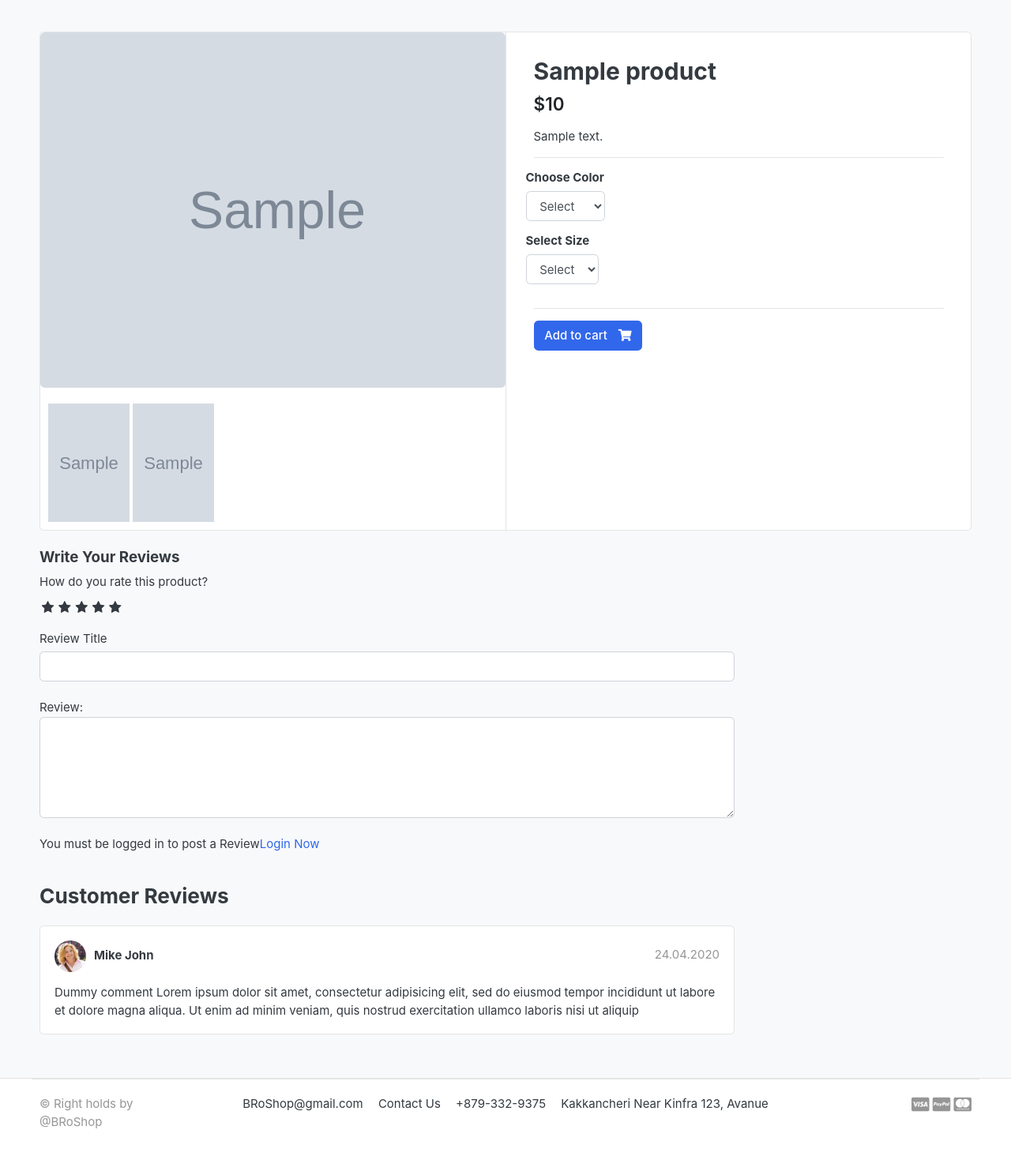
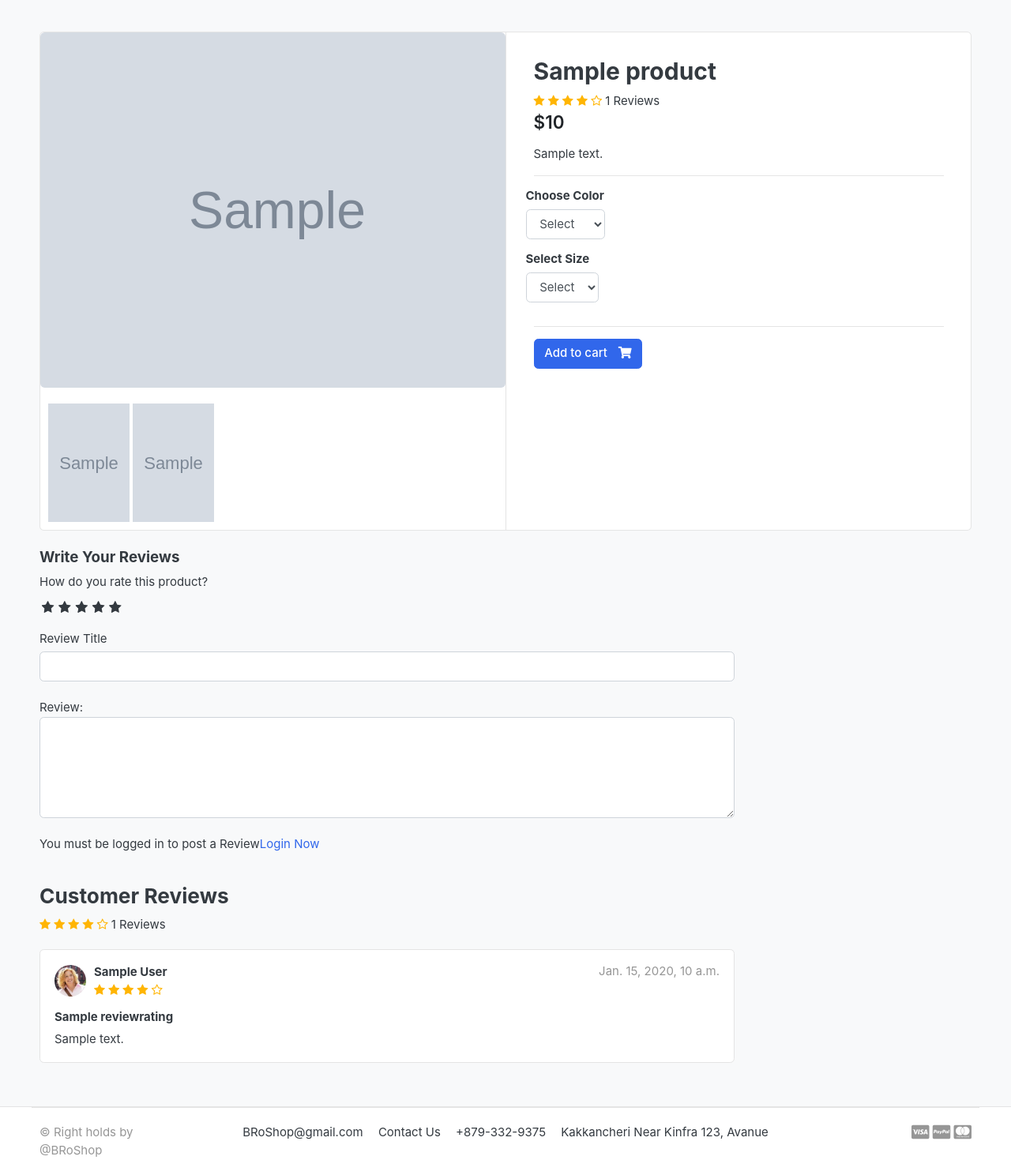
Before and after one commit to lybu-4612/lyboos, a Django app: a page that uses templates/base.html in a window 1280 px wide. Shown: the part 136-1624 px from the top of the page at 79% size. Before the commit the page ends 1565 px from the top, so only its background shows below. Run offline with Django 4.2, Linux system fonts and the light colour scheme; tables that the repository leaves empty hold one stand-in row (values such as "Sample post"); grey boxes marked "Sample" are stand-in pictures; some libraries are stand-ins or nearby versions; some web fonts are replaced.

Commit message:
review and rating

```diff
--- a/accounts/models.py
+++ b/accounts/models.py
@@ -67,6 +67,10 @@ class Account(AbstractBaseUser):
 
     objects = MyAccountManager()
 
+    def full_name(self):
+        return f'{self.first_name} {self.last_name}'
+
+
     def __str__(self):
         return self.email
 
--- a/static/css/custom.css
+++ b/static/css/custom.css
@@ -69,3 +69,7 @@ ul.thumb li image {
     height: 80px;
     border: 1px solid grey;
 }
+
+.rating-star i {
+    color: #ffb503!important;
+}
--- a/store/models.py
+++ b/store/models.py
@@ -2,6 +2,7 @@ from django.db import models
 from category.models import category
 from django.urls import reverse
 from accounts.models import  Account
+from django.db.models import Avg, Count
 
 # Create your models here
 
@@ -24,6 +25,22 @@ class Product(models.Model):
     def __str__(self):
 
         return self.product_name
+
+    def averageReview(self):
+        reviews = ReviewRating.objects.filter(product=self, status=True).aggregate(average=Avg('rating'))
+        avg = 0
+        if reviews['average'] is not None:
+            avg = float(reviews['average'])
+        return avg
+
+    def countReview(self):
+        reviews = ReviewRating.objects.filter(product=self, status=True).aggregate(count=Count('id'))
+        count = 0
+        if reviews['count'] is not None:
+            count = int(reviews['count'])
+        return count
+
+
 
 class VariationManager(models.Manager):
     def colors(self):
--- a/store/views.py
+++ b/store/views.py
@@ -7,6 +7,7 @@ from django.core.paginator import Paginator, EmptyPage, PageNotAnInteger
 from django.db.models import Q
 from .forms import ReviewForm
 from django.contrib import messages
+from orders.models import OrderProduct
 
 # Create your views here.
 
@@ -45,11 +46,27 @@ def product_detail(request, category_slug,product_slug ):
     except Exception as e:
         raise e
 
+    if request.user.is_authenticated:
+        try:
+            orderproduct  = OrderProduct.objects.filter(user = request.user, product_id=single_product.id).exists()
+        except OrderProduct.DoesNotExist:
+            orderproduct = None
+    else:
+        orderproduct = None
+
+    #get reviews
+    reviews = ReviewRating.objects.filter(product_id=single_product.id, status=True)
+
+
+
+
     product_gallery = ProductGallery.objects.filter(product_id=single_product.id)
     context = {
         'single_product': single_product,
         'in_cart': in_cart,
         'product_gallery': product_gallery,
+        'orderproduct': orderproduct,
+        'reviews': reviews,
     }
 
     return render(request, 'store/product_detail.html', context)
@@ -71,13 +88,6 @@ def submit_review(request,product_id):
     url = request.META.get('HTTP_REFERER')
     if request.method == 'POST':
         try:
-            reviews = ReviewRating.objects.get(user__id = request.user.id,product__id=product_id)
-            form = ReviewForm(request.POST, instance=reviews)
-            form.save()
-            messages.success(request, ' Thank You! Your review has been updated')
-            return redirect('url')
-
-        except ReviewRating.DoesNotExist:
             form = ReviewForm(request.POST)
             if form.is_valid():
                 data = ReviewRating()
@@ -86,7 +96,9 @@ def submit_review(request,product_id):
                 data.review = form.cleaned_data['review']
                 data.ip = request.META.get('REMOTE_ADDR')
                 data.product_id = product_id
-                data.usere__id = request.user.id
+                data.user_id = request.user.id
                 data.save()
                 messages.success(request, ' Thank You! Your review has been submitted')
-                return redirect('url')
+                return redirect(url)
+        except Exception as e:
+            raise e
--- a/templates/base.html
+++ b/templates/base.html
@@ -28,6 +28,7 @@
 <link href="{% static 'css/custom.css' %}" rel="stylesheet" type="text/css"/>
 <link rel="stylesheet" href="https://cdnjs.cloudflare.com/ajax/libs/font-awesome/4.7.0/css/font-awesome.min.css">
 
+
 <!-- custom javascript -->
 <script src="{% static 'js/script.js' %}" type="text/javascript"></script>
 
--- a/templates/store/product_detail.html
+++ b/templates/store/product_detail.html
@@ -33,6 +33,19 @@
     <article class="content-body">
 
     <h2 class="title">{{ single_product.product_name}}</h2>
+
+    <div class="rating-star">
+        <span>
+
+            <i class="fa fa-star{% if single_product.averageReview < 0.5 %}-o{% elif single_product.averageReview >= 0.5 and single_product.averageReview  < 1 %}-half-o {% endif %}" aria-hidden="true"></i>
+            <i class="fa fa-star{% if single_product.averageReview < 1.5 %}-o{% elif single_product.averageReview >= 1.5 and single_product.averageReview  < 2 %}-half-o {% endif %}" aria-hidden="true"></i>
+            <i class="fa fa-star{% if single_product.averageReview < 2.5 %}-o{% elif single_product.averageReview >= 2.5 and single_product.averageReview  < 3 %}-half-o {% endif %}" aria-hidden="true"></i>
+            <i class="fa fa-star{% if single_product.averageReview < 3.5 %}-o{% elif single_product.averageReview >= 3.5 and single_product.averageReview  < 4 %}-half-o {% endif %}" aria-hidden="true"></i>
+            <i class="fa fa-star{% if single_product.averageReview < 4.5 %}-o{% elif single_product.averageReview >= 4.5 and single_product.averageReview  < 5 %}-half-o {% endif %}" aria-hidden="true"></i>
+            <span>{{ single_product.countReview }} Reviews</span>
+
+        </span>
+    </div>
 
     <div class="mb-3">
         <var class="price h4">${{ single_product.price}}</var>
@@ -117,40 +130,74 @@
                             <textarea name = "review" class="form-control" rows="5" ></textarea>
                             <br>
                             {% if user.is_authenticated %}
+                            {% if orderproduct %}
                             <input type="submit" class="btn btn-primary" value="Submit Review">
                             {% else %}
+                            <p>You must purchase this product to submit a review</p>
+                            {% endif %}
+                            {% else %}
+
                             <primary>You must be logged in to post a Review<span><a href="{% url 'login' %}">Login Now</a></span></primary>
 
                             {% endif %}
                             </div>
                 {% include 'includes/alerts.html' %}
                         </form>
+
                         <br>
 
         <header class="section-heading">
             <h3>Customer Reviews </h3>
+            <div class="rating-star">
+                <span>
+
+                    <i class="fa fa-star{% if single_product.averageReview < 0.5 %}-o{% elif single_product.averageReview >= 0.5 and single_product.averageReview  < 1 %}-half-o {% endif %}" aria-hidden="true"></i>
+                    <i class="fa fa-star{% if single_product.averageReview < 1.5 %}-o{% elif single_product.averageReview >= 1.5 and single_product.averageReview  < 2 %}-half-o {% endif %}" aria-hidden="true"></i>
+                    <i class="fa fa-star{% if single_product.averageReview < 2.5 %}-o{% elif single_product.averageReview >= 2.5 and single_product.averageReview  < 3 %}-half-o {% endif %}" aria-hidden="true"></i>
+                    <i class="fa fa-star{% if single_product.averageReview < 3.5 %}-o{% elif single_product.averageReview >= 3.5 and single_product.averageReview  < 4 %}-half-o {% endif %}" aria-hidden="true"></i>
+                    <i class="fa fa-star{% if single_product.averageReview < 4.5 %}-o{% elif single_product.averageReview >= 4.5 and single_product.averageReview  < 5 %}-half-o {% endif %}" aria-hidden="true"></i>
+                    <span>{{ single_product.countReview }} Reviews</span>
+
+                </span>
+            </div>
+
 
         </header>
-
+        {% for review in reviews %}
 
         <article class="box mb-3">
 
             <div class="icontext w-100">
                 <img src="{% static './images/avatars/avatar1.jpg' %}" class="img-xs icon rounded-circle">
                 <div class="text">
-                    <span class="date text-muted float-md-right">24.04.2020 </span>
-                    <h6 class="mb-1">Mike John </h6>
+                    <span class="date text-muted float-md-right">{{ review.updated_at }} </span>
+                    <h6 class="mb-1">{{review.user.full_name}} </h6>
+                    <div class="rating-star">
+                        <span>
+
+                            <i class="fa fa-star{% if review.rating == 0.5 %}-half-o{% elif review.rating < 1 %}-o {% endif %}" aria-hidden="true"></i>
+                            <i class="fa fa-star{% if review.rating == 1.5 %}-half-o{% elif review.rating < 2 %}-o {% endif %}" aria-hidden="true"></i>
+                            <i class="fa fa-star{% if review.rating == 2.5 %}-half-o{% elif review.rating < 3 %}-o {% endif %}" aria-hidden="true"></i>
+                            <i class="fa fa-star{% if review.rating == 3.5 %}-half-o{% elif review.rating < 4 %}-o {% endif %}" aria-hidden="true"></i>
+                            <i class="fa fa-star{% if review.rating == 4.5 %}-half-o{% elif review.rating < 5 %}-o {% endif %}" aria-hidden="true"></i>
+
+
+                        </span>
+
+
+                    </div>
 
                 </div>
             </div> <!-- icontext.// -->
             <div class="mt-3">
+            <h6> {{ review.subject }}</h6>
                 <p>
-                    Dummy comment Lorem ipsum dolor sit amet, consectetur adipisicing elit, sed do eiusmod
-                    tempor incididunt ut labore et dolore magna aliqua. Ut enim ad minim veniam,
-                    quis nostrud exercitation ullamco laboris nisi ut aliquip
+            {{ review.review}}
             </p>
             </div>
         </article>
+
+        {% endfor %}
 
 
 
```
Lines whose indentation alone changed are shown as unchanged.
